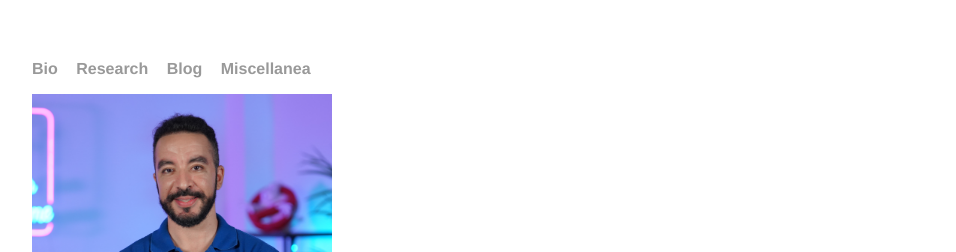
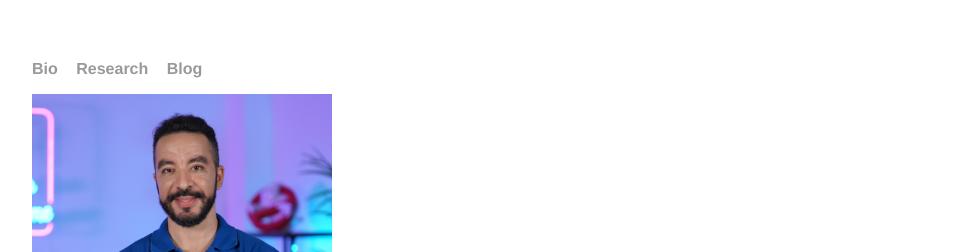
Before and after one commit to ndehouche/ndehouche.github.io, a Jekyll site: the page built from index.html, in a window 1280 px wide. Shown: the top 252 px of the page, without its empty margins (160-1116 px from the left). Built offline with Jekyll 4.4.1, drawn with Linux system fonts in a browser that asks for light colours.

Commit message:
Update default.html

```diff
--- a/_layouts/default.html
+++ b/_layouts/default.html
@@ -12,7 +12,7 @@
 
 	        		<li><a href="/res">Research</a></li>
 	        		<li><a href="/blog">Blog</a></li>
-				<li><a href="/misc">Miscellanea</a></li>
+
 	    		</ul>
 			</nav>
 			<div class="container">
```
